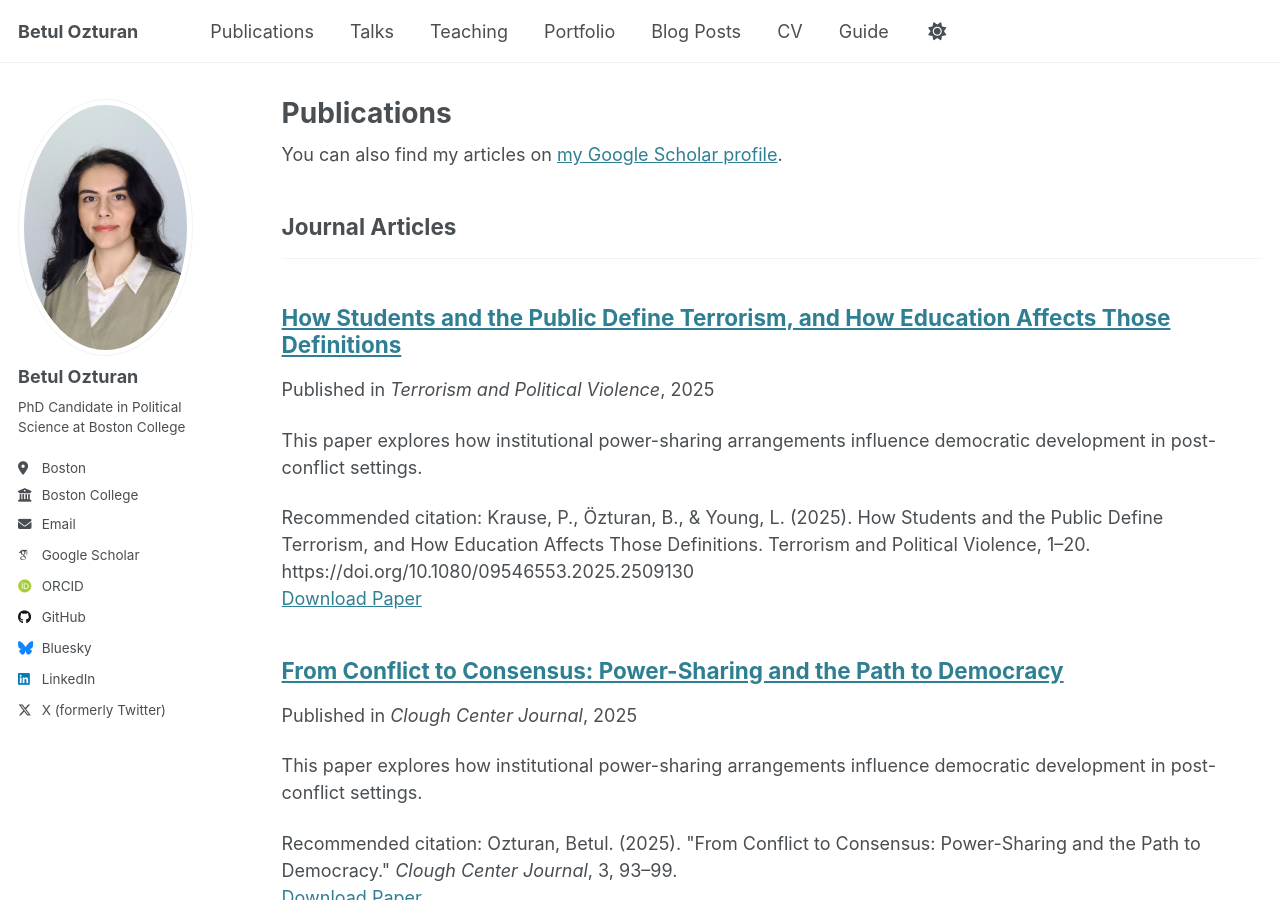
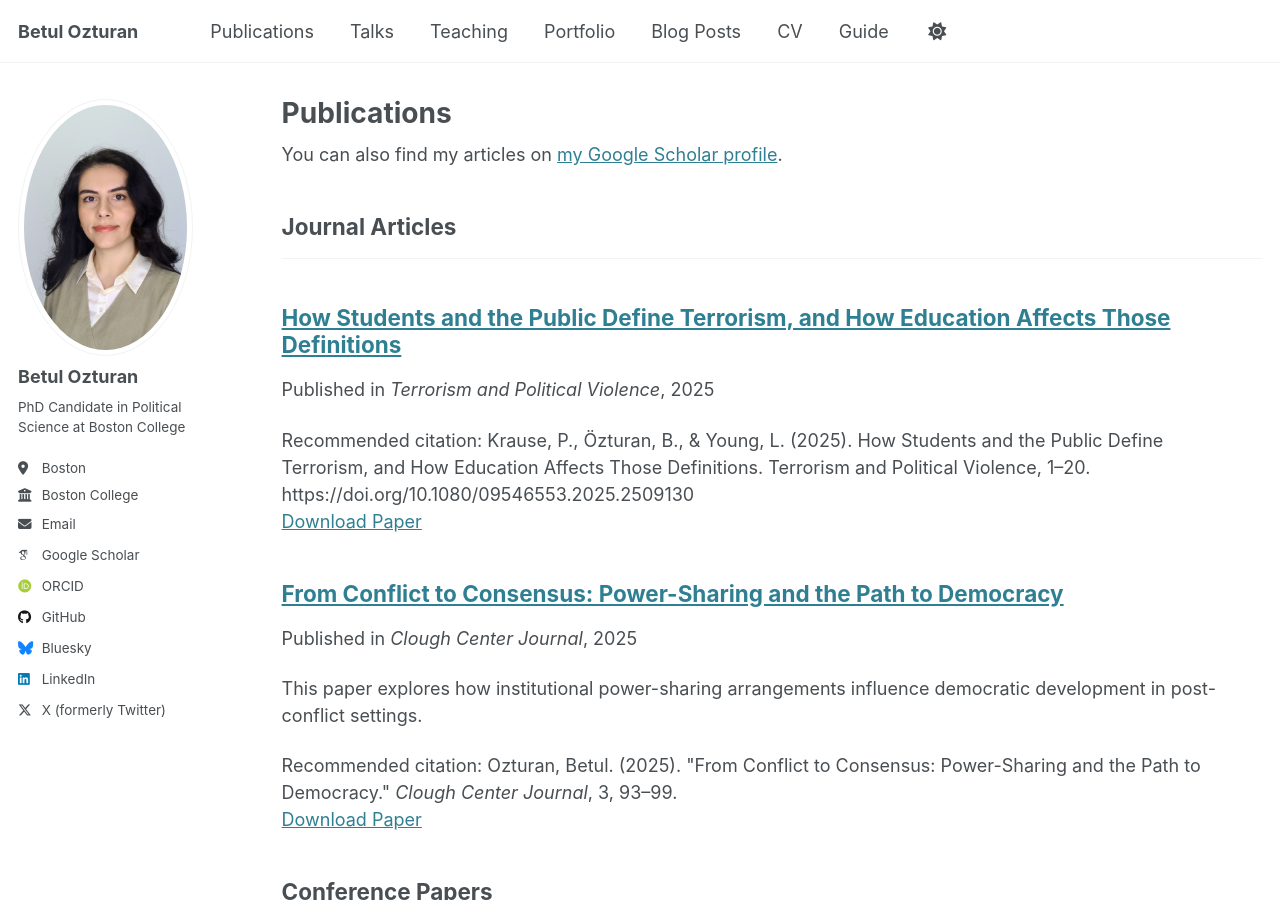
Before and after one commit to betulozturan/betulozturan.github.io, a Jekyll site: the page built from _pages/publications.html, in a window 1280 px wide and 900 px high. Built offline with Jekyll 4.4.1, drawn with Linux system fonts in a browser that asks for light colours; some web fonts are replaced.

Commit message:
Update 2011-10-01-paper-title-number-3.md

```diff
--- a/_publications/2011-10-01-paper-title-number-3.md
+++ b/_publications/2011-10-01-paper-title-number-3.md
@@ -2,8 +2,8 @@
 title: "How Students and the Public Define Terrorism, and How Education Affects Those Definitions"
 collection: publications
 category: manuscripts
-permalink: /publication/2025-01-01-conflict-to-consensus
-excerpt: 'This paper explores how institutional power-sharing arrangements influence democratic development in post-conflict settings.'
+permalink:
+excerpt: ''
 date: 2025-07-09
 venue: 'Terrorism and Political Violence'
 paperurl: 'https://doi.org/10.1080/09546553.2025.2509130'
```
